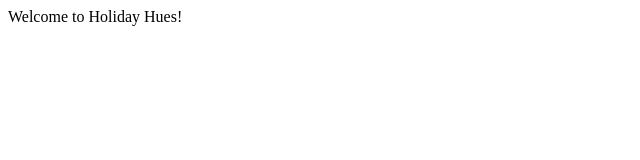
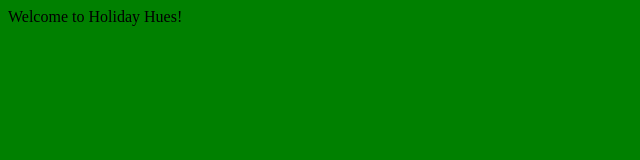
Before and after one commit to adam-gill/lights_website, a plain HTML site: page index.html in a window 1280 px wide. Shown: the whole page, without its empty margins (0-640 px from the left). Drawn offline with Linux system fonts and the light colour scheme.

Commit message:
Update index.html

```diff
--- a/index.html
+++ b/index.html
@@ -1,3 +1,5 @@
 <html>
-  Welcome to Holiday Hues!
+  <body style="background-color: green">
+    Welcome to Holiday Hues!
+  </body>
 </html>
```
